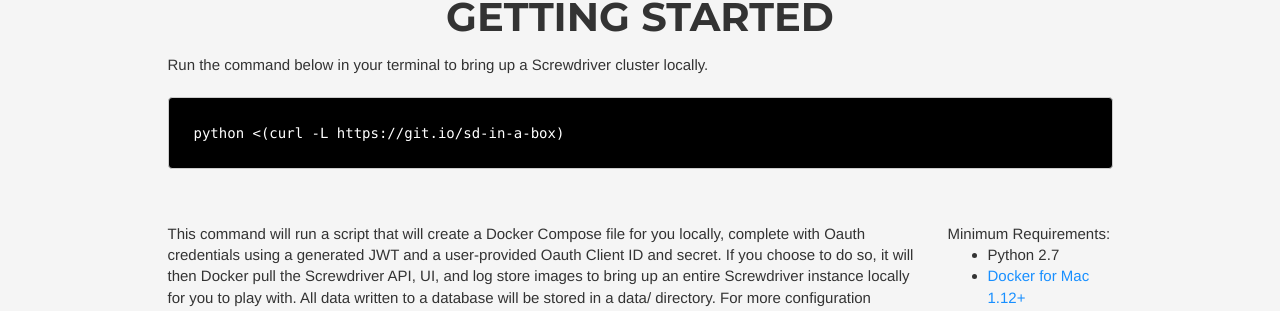
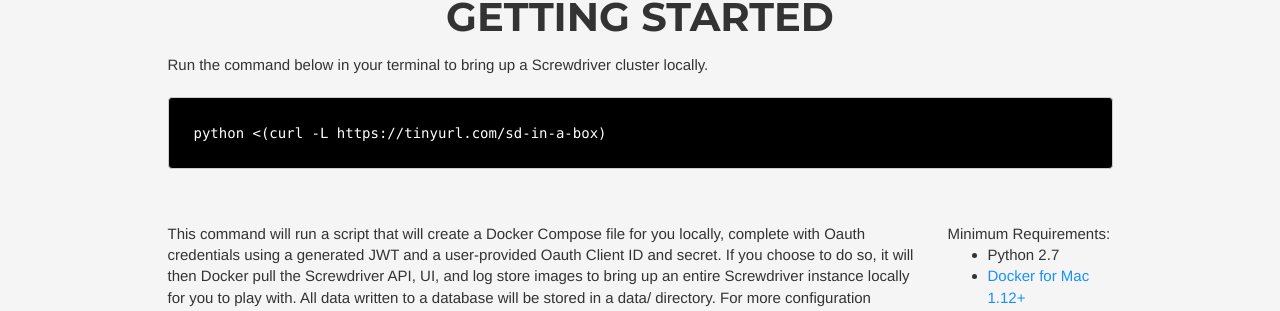
Before and after one commit to screwdriver-cd/homepage, a Jekyll site: the page built from index.md, in a window 1280 px wide and 900 px high, scrolled down 1406 px. Shown: the part 135-446 px from the top of the window. Built offline with Jekyll 4.4.1, drawn with Linux system fonts in a browser that asks for light colours; some web fonts are replaced; some of the changed lines change nothing that is shown.

Commit message:
fix: update to use tinyurl instead of git.io (#85)
Co-authored-by: Alan Dong <adong>

```diff
--- a/_includes/getstarted.html
+++ b/_includes/getstarted.html
@@ -11,7 +11,7 @@
                 <div class="col-lg-10">
                     Run the command below in your terminal to bring up a Screwdriver cluster locally.
                     <br /><br />
-                    <pre>python <(curl -L https://git.io/sd-in-a-box)</pre>
+                    <pre>python <(curl -L https://tinyurl.com/sd-in-a-box)</pre>
                 </div>
                 <div class="col-lg-1"></div>
             </div>
```
